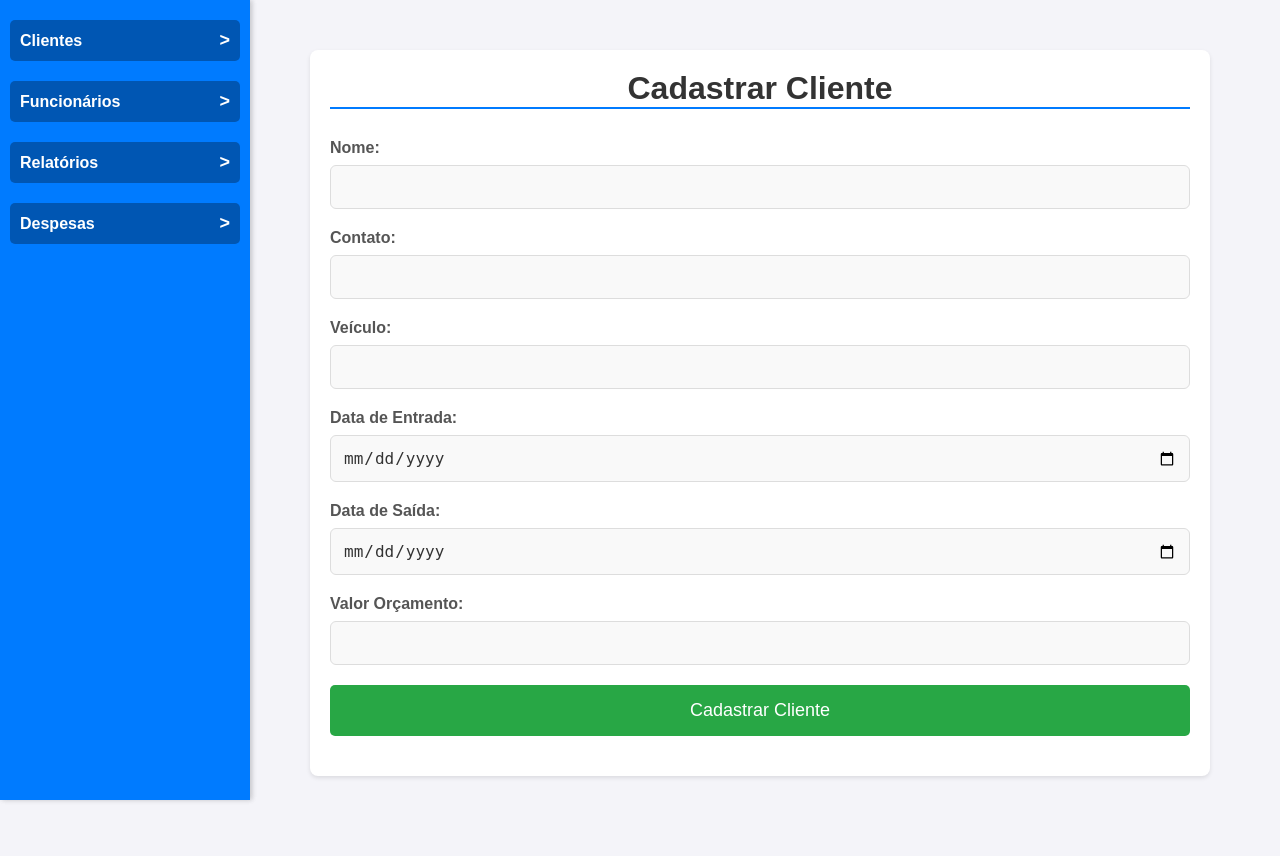
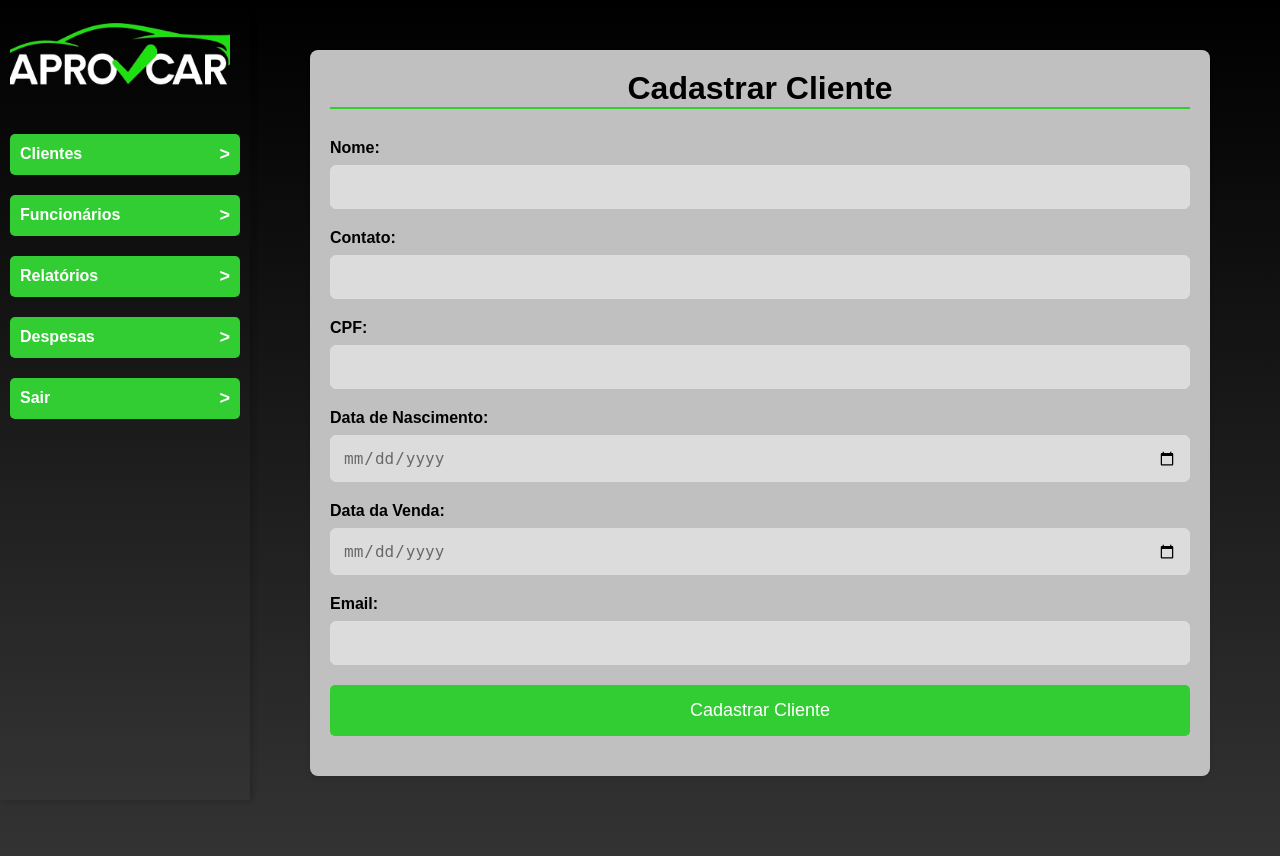
Before and after one commit to igorlds07/Aprovcar, a Flask app: page /cadastro in a window 1280 px wide. Run offline with Flask 2, Linux system fonts and the light colour scheme.

Commit message:
cadastro de clientes
A rota de cadastro foi ajustada conforme as necessidades pedidas pelo cliente

```diff
--- a/BD.py
+++ b/BD.py
@@ -7,7 +7,7 @@ def conexao_bd():
     conexao = mysql.connector.connect(
         host='localhost',
         user='root',
-        database='oficina_clientes',
+        database='aprovcar',
         password='Oficina@user'
     )
     return conexao
--- a/main.py
+++ b/main.py
@@ -36,7 +36,7 @@ def login_user():
         cursor = conexao.cursor()
 
         # Executa o comando SQL para buscar os parâmetros indicados no login e senha
-        cursor.execute('SELECT senha from administradores WHERE login = %s', (login,))
+        cursor.execute('SELECT senha from aprovcar.administradores WHERE login = %s', (login,))
 
         usuario = cursor.fetchone()
         cursor.close()
@@ -78,18 +78,17 @@ def cadastrar():
     if request.method == 'POST':
         nome = request.form['nome']
         contato = request.form['contato']
-        veiculo = request.form['veiculo']
-        data_entrada = request.form['data_entrada']
-        data_saida = request.form['data_saida']
-        valor_orcamento1 = request.form['valor_orcamento']
-        valor_orcamento = float(valor_orcamento1)
+        cpf = request.form['cpf']
+        data_nascimento = request.form['data_nascimento']
+        data_venda = request.form['data_venda']
+        email = request.form['email']
 
         # CREAT
         conexao = conexao_bd()
         cursor = conexao.cursor()
-        comando = (f'INSERT INTO clientes (nome, contato, veiculo, data_entrada, data_saida, valor_orcamento) '
+        comando = (f'INSERT INTO vendas (nome, contato, cpf, data_nascimento, data_venda, email) '
                    f'VALUES (%s, %s, %s, %s, %s, %s);')
-        cursor.execute(comando, (nome, contato, veiculo, data_entrada, data_saida, valor_orcamento))
+        cursor.execute(comando, (nome, contato, cpf, data_nascimento, data_venda, email))
         conexao.commit()
 
         cursor.close()
@@ -501,8 +500,6 @@ def relatorio_despesas():
             flash('Não foi encontrada nenhuma despesa no período!', 'error')
             return render_template('relatorio_despesas.html')
 
-
-
         print(resultado)
 
         total_despesas = sum(despesa[3] for despesa in resultado)  # Despesa[3] é o valor
@@ -512,13 +509,13 @@ def relatorio_despesas():
     return render_template('relatorio_despesas.html', despesa=despesa, total_despesas=total_despesas)
 
 
-'''@app.route('/relatorio_geral', methods=['GET', 'POST'])
+@app.route('/relatorio_geral', methods=['GET', 'POST'])
 def relatorio_geral():
     conexao = conexao_bd()
     cursor = conexao.cursor()
 
     if request.method == 'POST':
-        data_inicio = request.form.get('')'''
+        data_inicio = request.form.get('')
 
 
 @app.route('/despesas', methods=['GET', 'POST'])
--- a/templates/editar.html
+++ b/templates/editar.html
@@ -19,7 +19,7 @@
 
         body {
             font-family: Arial, sans-serif;
-            background-color: #f4f4f9;
+            background: linear-gradient(to bottom, #000000, #333333);
             margin-bottom: 60px;
         }
 
@@ -35,7 +35,7 @@
         }
 
         .menu button {
-            background-color: #007bff;
+            background-color: linear-gradient(to bottom, #000000, #333333);
             color: white;
             border: none;
             padding: 12px 15px;
--- a/templates/editar_funcionario.html
+++ b/templates/editar_funcionario.html
@@ -8,9 +8,9 @@
         /* Estilo geral */
         body {
             font-family: Arial, sans-serif;
-            background-color: #f4f4f9;
-            margin: 0;
-            padding: 0;
+            background: linear-gradient(to bottom, #000000, #333333);
+            margin: 40px;
+            padding: 20px;
         }
 
         .container {
--- a/templates/index.html
+++ b/templates/index.html
@@ -14,64 +14,10 @@
 
         body {
             font-family: Arial, sans-serif;
-            background-color: #f4f4f9;
+            background: linear-gradient(to bottom, #000000, #333333);
             margin-bottom: 80px;
         }
 
-        /* Menu lateral fixo */
-        .menu {
-            position: fixed;
-            top: 0;
-            left: 0;
-            height: 100%;
-            width: 250px;
-            background-color: #007bff;
-            padding: 20px 10px;
-            display: flex;
-            flex-direction: column;
-            gap: 10px;
-            box-shadow: 2px 0 5px rgba(0, 0, 0, 0.1);
-        }
-
-        .menu label {
-            display: block;
-        }
-
-        .menu button {
-            background-color: #0056b3;
-            color: white;
-            border: none;
-            padding: 10px;
-            font-size: 16px;
-            font-weight: bold;
-            cursor: pointer;
-            border-radius: 5px;
-            text-align: left;
-            width: 100%;
-            transition: background-color 0.3s ease;
-        }
-
-        .menu button:hover {
-            background-color: #003f88;
-        }
-
-        .submenu {
-            display: none;
-            flex-direction: column;
-            margin-top: 5px;
-            margin-left: 15px;
-        }
-
-        .submenu a {
-            text-decoration: none;
-            color: white;
-            font-size: 14px;
-            margin: 5px 0;
-        }
-
-        .submenu a:hover {
-            color: #dcdcdc;
-        }
 
         input[type="checkbox"] {
             display: none;
@@ -83,9 +29,9 @@
 
         h1 {
             text-align: center;
-            color: #333;
+            color: #000000;
             margin-bottom: 30px;
-             border-bottom: 2px solid #007BFF;
+             border-bottom: 2px solid #32CD32;
         }
 
         .success-message {
@@ -106,7 +52,7 @@
             max-width: 900px; /* Largura máxima do formulário */
             width: 100%;
             margin-top: 50px; /* Distância do topo */
-            background: #fff;
+            background: #C0C0C0;
             border-radius: 8px;
             box-shadow: 0 2px 4px rgba(0, 0, 0, 0.1);
         }
@@ -118,7 +64,7 @@
         .form-group label {
             display: block;
             font-weight: bold;
-            color: #555;
+            color: #000000;
             margin-bottom: 8px;
         }
 
@@ -129,8 +75,8 @@
             border: 1px solid #ddd;
             border-radius: 6px;
             font-size: 16px;
-            color: #333;
-            background-color: #f9f9f9;
+            color: #696969;
+            background-color: #DCDCDC;
             transition: border-color 0.3s;
         }
 
@@ -141,7 +87,7 @@
         }
 
         .form-group input[type="submit"] {
-            background-color: #28a745;
+            background-color: #32CD32;
             color: white;
             border: none;
             cursor: pointer;
@@ -152,7 +98,7 @@
         }
 
         .form-group input[type="submit"]:hover {
-            background-color: #218838;
+            background-color: #008000;
         }
 
         /* Ajustes para telas menores */
@@ -218,40 +164,7 @@
 <body>
     <!-- Menu Lateral -->
     <div class="menu">
-        <label>
-            <button>Clientes</button>
-            <input type="checkbox">
-        </label>
-        <div class="submenu">
-            <a href="/cadastro_cliente">Cadastrar Cliente</a>
-            <a href="/editar">Editar Cliente</a>
-            <a href="/excluir_cliente">Excluir Cliente</a>
-            <a href="/clientes">Visualizar Clientes</a>
-        </div>
-        <label>
-            <button>Funcionários</button>
-            <input type="checkbox">
-        </label>
-        <div class="submenu">
-            <a href="/funcionarios">Cadastrar Funcionário</a>
-            <a href="/editar_funcionario">Editar Funcionário</a>
-            <a href="/excluir_funcionario">Excluir Funcionário</a>
-            <a href="/funcionarios">Visualizar Funcionários</a>
-        </div>
-        <label>
-            <button>Relatórios</button>
-            <input type="checkbox">
-        </label>
-        <div class="submenu">
-            <a href="/relatorio_orcamentos">Relatórios Orçamentos</a>
-        </div>
-         <label>
-            <button>Despesas</button>
-            <input type="checkbox">
-        </label>
-        <div class="submenu">
-            <a href="/funcionarios">Inserir despesas</a>
-        </div>
+
     </div>
     {% include 'menu.html' %}
     <!-- Conteúdo da Página de Cadastro -->
@@ -285,20 +198,20 @@
                 <input type="text" id="contato" name="contato" required>
             </div>
             <div class="form-group">
-                <label for="veiculo">Veículo:</label>
-                <input type="text" id="veiculo" name="veiculo" required>
+                <label for="cpf">CPF:</label>
+                <input type="text" id="cpf" name="cpf" required>
             </div>
             <div class="form-group">
-                <label for="data_entrada">Data de Entrada:</label>
-                <input type="date" id="data_entrada" name="data_entrada" required>
+                <label for="data_nascimento">Data de Nascimento:</label>
+                <input type="date" id="data_nascimento" name="data_nascimento" required>
             </div>
             <div class="form-group">
-                <label for="data_saida">Data de Saída:</label>
-                <input type="date" id="data_saida" name="data_saida">
+                <label for="data_venda">Data da Venda:</label>
+                <input type="date" id="data_venda" name="data_venda">
             </div>
             <div class="form-group">
-                <label for="valor_orcamento">Valor Orçamento:</label>
-                <input type="number" id="valor_orcamento" name="valor_orcamento" required>
+                <label for="email">Email:</label>
+                <input type="text" id="email" name="email" required>
             </div>
             <div class="form-group">
                 <input type="submit" value="Cadastrar Cliente">
--- a/templates/menu.html
+++ b/templates/menu.html
@@ -5,6 +5,11 @@
     <meta name="viewport" content="width=device-width, initial-scale=1.0">
     <title>Menu com Submenus ao Clicar</title>
     <style>
+         /* Estilo para a logo */
+        .logo {
+            width: 220px; /* Tamanho da logo */
+            margin-bottom: 25px; /* Espaçamento abaixo da logo */
+        }
         /* Estilo do menu fixo */
         .menu {
             position: fixed;
@@ -12,7 +17,7 @@
             left: 0;
             height: 100%;
             width: 250px;
-            background-color: #007bff;
+            background: linear-gradient(to bottom, #000000, #333333);
             padding: 20px 10px;
             box-shadow: 2px 0 5px rgba(0, 0, 0, 0.1);
             display: flex;
@@ -26,7 +31,7 @@
         }
 
         .menu-item > button {
-            background-color: #0056b3;
+            background-color: #32CD32;
             color: white;
             border: none;
             padding: 10px;
@@ -43,7 +48,7 @@
         }
 
         .menu-item > button:hover {
-            background-color: #003f88;
+            background-color: #008000;
         }
 
         /* Adicionando símbolo para submenu */
@@ -59,7 +64,7 @@
             position: absolute;
             top: 0;
             left: 100%; /* Exibe o submenu à direita do botão principal */
-            background-color: #0056b3;
+            background-color: #228B22;
             border-radius: 5px;
             box-shadow: 2px 2px 6px rgba(0, 0, 0, 0.1);
             padding: 10px 0;
@@ -78,7 +83,7 @@
         }
 
         .submenu a:hover {
-            background-color: #003f88;
+            background-color: #32CD32;
         }
 
         /* Exibir submenu ao clicar no botão principal */
@@ -88,7 +93,10 @@
     </style>
 </head>
 <body>
+
     <div class="menu">
+        <!-- Logo acima do formulário -->
+    <img class="logo" src="{{ url_for('static', filename='img/aprovcar.png') }}" alt="Logo da Aprovcar">
         <!-- Menu principal -->
         <div class="menu-item">
             <button tabindex="0">Clientes</button>
@@ -123,6 +131,12 @@
                 <a href="/despesas">Inserir despesas</a>
             </div>
         </div>
+        <div class="menu-item">
+            <button tabindex="0">Sair</button>
+            <div class="submenu">
+                <a href="/login">Confirmar</a>
+            </div>
+        </div>
     </div>
 </body>
 </html>
```
Also changed, not shown: templates/excluir_cliente.html (+13 -61 lines), templates/login.html (+14 -14 lines), static/img/aprovcar.png (added), static/img/logo.png (added), 2 other files.
